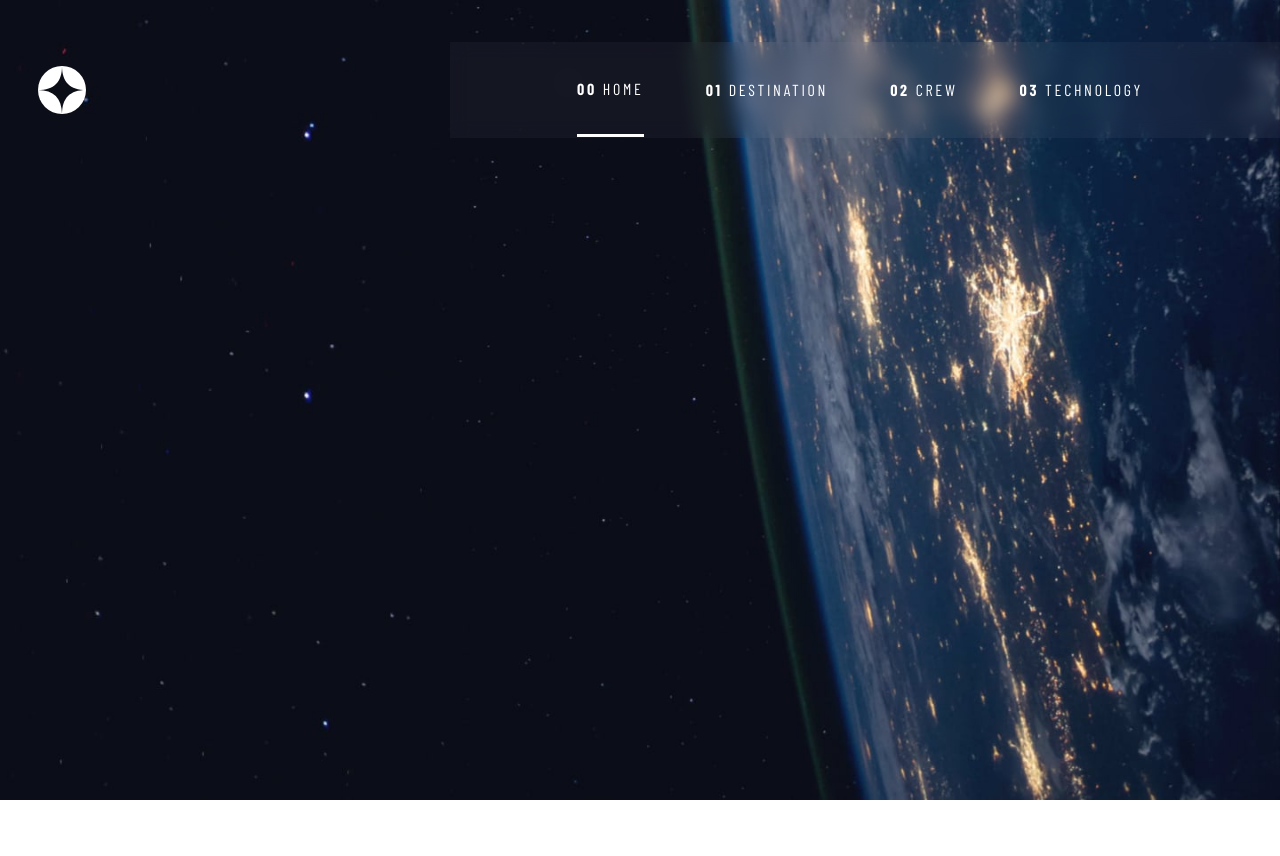
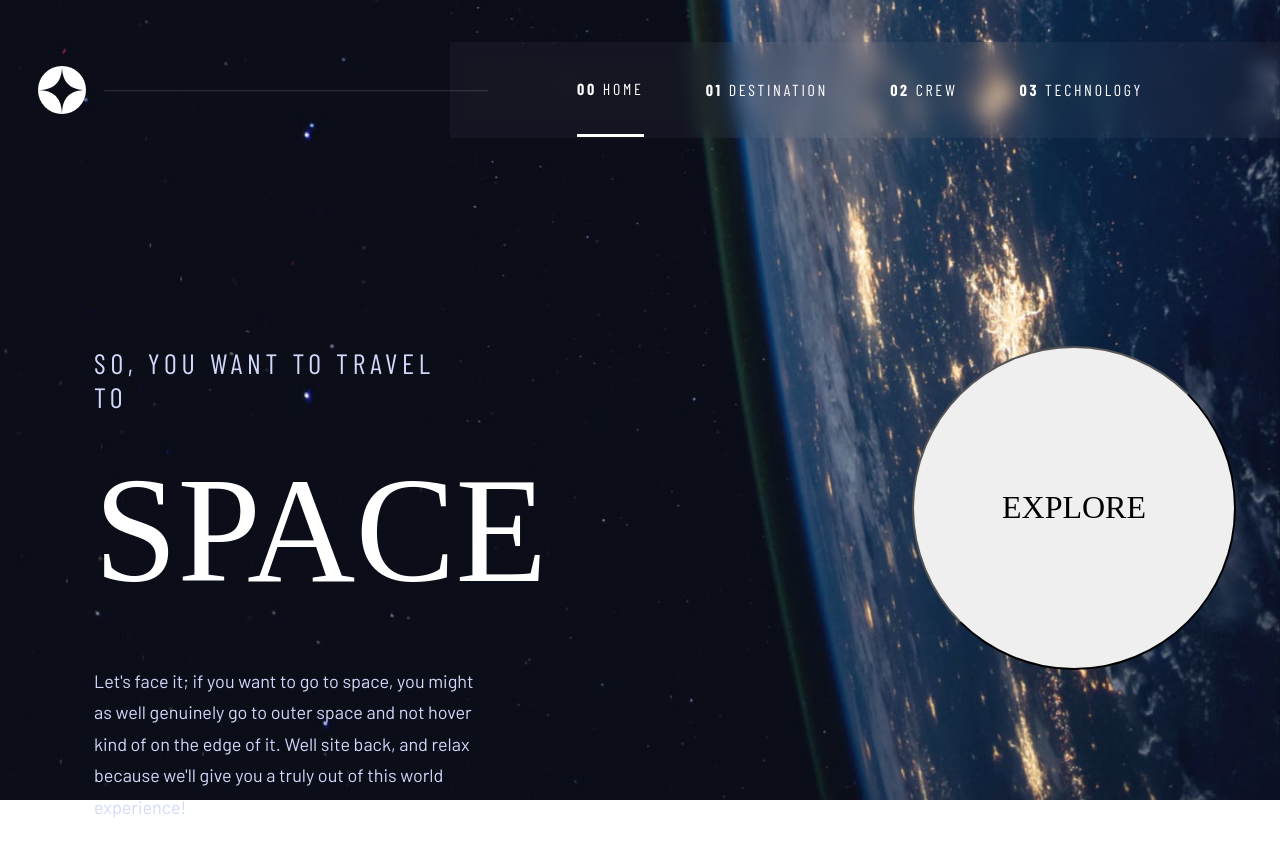
Before and after one commit to shinthantkg/space-tourism, a React (Vite) app: page / in a window 1280 px wide. Shown: the top 856 px of the page. Before the commit the page ends 800 px from the top, so only its background shows below. Built offline with nearby package versions, Linux system fonts and the light colour scheme; a web font is replaced by a local one.

Commit message:
finish desktop version of homepage

```diff
--- a/src/components/pages/Home.jsx
+++ b/src/components/pages/Home.jsx
@@ -5,6 +5,19 @@ export default function Home() {
     return (
         <>
             <Navbar />
+            <main className={`${css["home"]} flex flex-jc-c`}>
+                <div className={`${css["intro"]}`}>
+                    <h1 className={`${css["intro__heading"]}`}>
+                        <span className={`${css["intro__heading--span"]}`}>So, you want to travel to</span>Space
+                    </h1>
+                    <p className={`${css["intro__body"]}`}>
+                        Let&apos;s face it; if you want to go to space, you might as well genuinely go to outer space
+                        and not hover kind of on the edge of it. Well site back, and relax because we&apos;ll give you a
+                        truly out of this world experience!
+                    </p>
+                </div>
+                <button className={`${css["home__explore-btn"]} flex flex-jc-c flex-ai-c`}>Explore</button>
+            </main>
         </>
     );
 }
--- a/src/styles/_home.module.scss
+++ b/src/styles/_home.module.scss
@@ -14,3 +14,56 @@ body {
     background-image: url("../images/home/background-home-tablet.jpg");
   }
 }
+
+.home {
+  padding: 15% 0 5% 0;
+
+  &__explore-btn {
+    border-radius: 100%;
+    cursor: pointer;
+    font-family: $font-heading;
+    font-size: $fs-h4;
+    text-transform: uppercase;
+    transform: translate(3.125rem);
+    padding: 10rem;
+    height: 20rem;
+    width: 20rem;
+    transition: border 0.25s ease-in;
+
+    &:hover {
+      border: 3.125rem solid hsl(0, 0%, 59%);
+    }
+  }
+}
+
+.intro {
+  margin-right: 30%;
+  width: 30%;
+
+  &__heading {
+    color: $color-header-text;
+    font-family: $font-heading;
+    font-size: $fs-h1;
+    font-weight: $fw-reg;
+    text-transform: uppercase;
+    margin: 0;
+
+    &--span {
+      color: $color-body-text;
+      display: block;
+      font-family: $font-special-heading;
+      font-size: $fs-h5;
+      font-weight: $fw-reg;
+      letter-spacing: $ls-h5;
+      margin-bottom: 1.875rem;
+    }
+  }
+
+  &__body {
+    color: $color-body-text;
+    font-family: $font-body;
+    font-size: $fs-body;
+    line-height: 1.75;
+    margin-top: 3.125rem;
+  }
+}
--- a/src/styles/_navbar.module.scss
+++ b/src/styles/_navbar.module.scss
@@ -7,6 +7,7 @@
 }
 
 .navbar {
+  &--desktop {
     &__line {
       background-color: hsla(0, 0%, 59%, 100%);
       position: absolute;
@@ -17,7 +18,6 @@
       z-index: 1000;
     }
 
-  &--desktop {
     &__links {
       background-color: hsla(0, 100%, 100%, 4%);
       backdrop-filter: blur(0.625rem);
--- a/src/styles/_variables.scss
+++ b/src/styles/_variables.scss
@@ -1,5 +1,5 @@
 // Colors
-$color-background: hsla(230, 35%, 7%, 0.3);
+$color-neutral: hsla(230, 35%, 7%, 0.3);
 $color-body-text: hsl(231, 77%, 90%);
 $color-header-text: hsl(0, 0%, 100%);
 
@@ -15,7 +15,9 @@ $fs-h5: 1.75rem;
 $fs-sh1: 1.75rem;
 $fs-sh2: 0.875rem;
 $fs-nav: 1rem;
-$fs-body: 2rem;
+$fs-body: 1.125rem;
+$fw-reg: 400;
+$fw-bold: 700;
 $ls-h5: 0.296875rem;
 $ls-sh2: 0.146875rem;
 $ls-nav: 0.16875rem;
```
Lines whose indentation alone changed are shown as unchanged.
